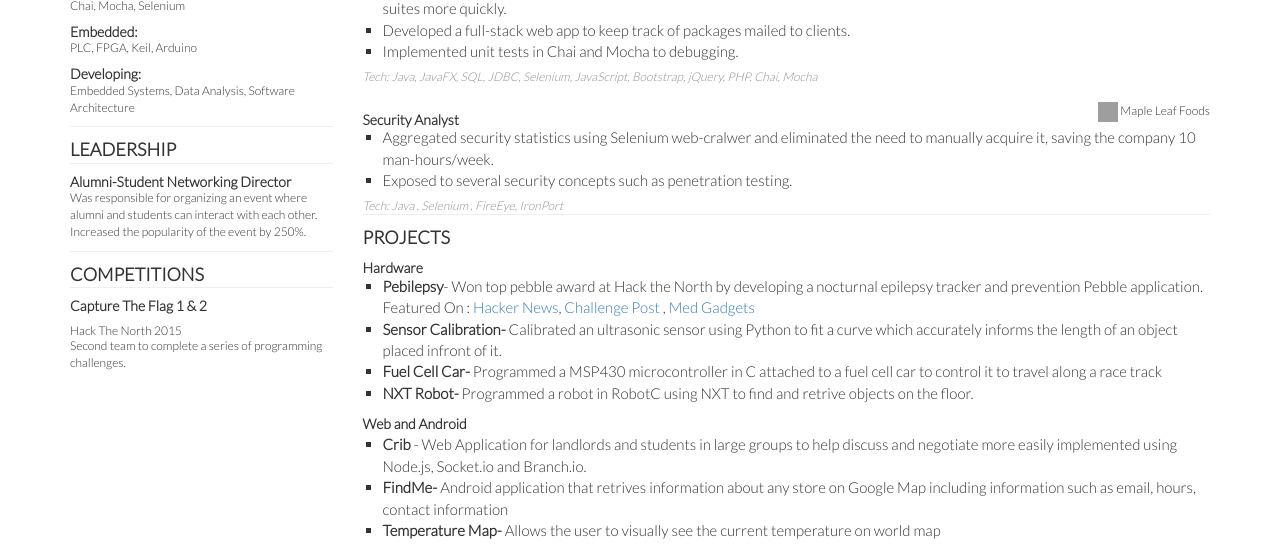
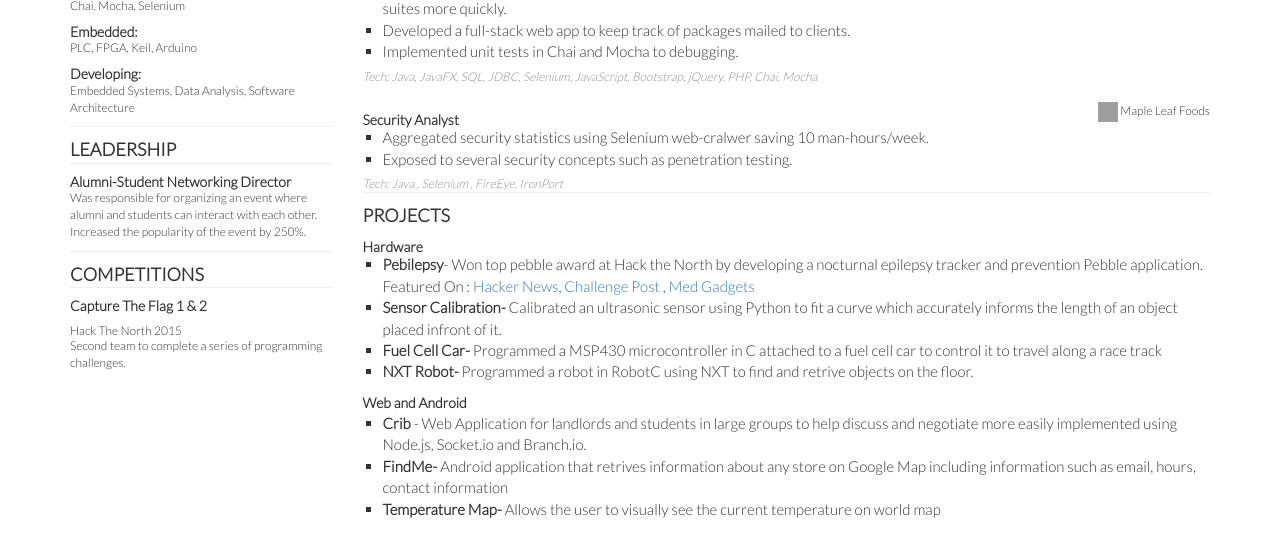
Before and after one commit to Spurrya/resume, a plain HTML site: page src/index.html in a window 1280 px wide. Shown: the part 287-838 px from the top of the page. After the commit the page ends 817 px from the top, so only its background shows below. Drawn offline with Linux system fonts and the light colour scheme; grey boxes are pictures that could not be loaded.

Commit message:
Changed line

```diff
--- a/src/index.html
+++ b/src/index.html
@@ -231,7 +231,7 @@ hr{
 
                     <div class="col-sm-12 col-xs-12 greybackground">
                         <ul>
-                            <li>Aggregated security statistics using Selenium web-cralwer and eliminated the need to manually acquire it, saving the company 10 man-hours/week.</li>
+                            <li>Aggregated security statistics using Selenium web-cralwer saving 10 man-hours/week.</li>
                             <li>Exposed to several security concepts such as penetration testing.</li>
                         </ul>
 
```
